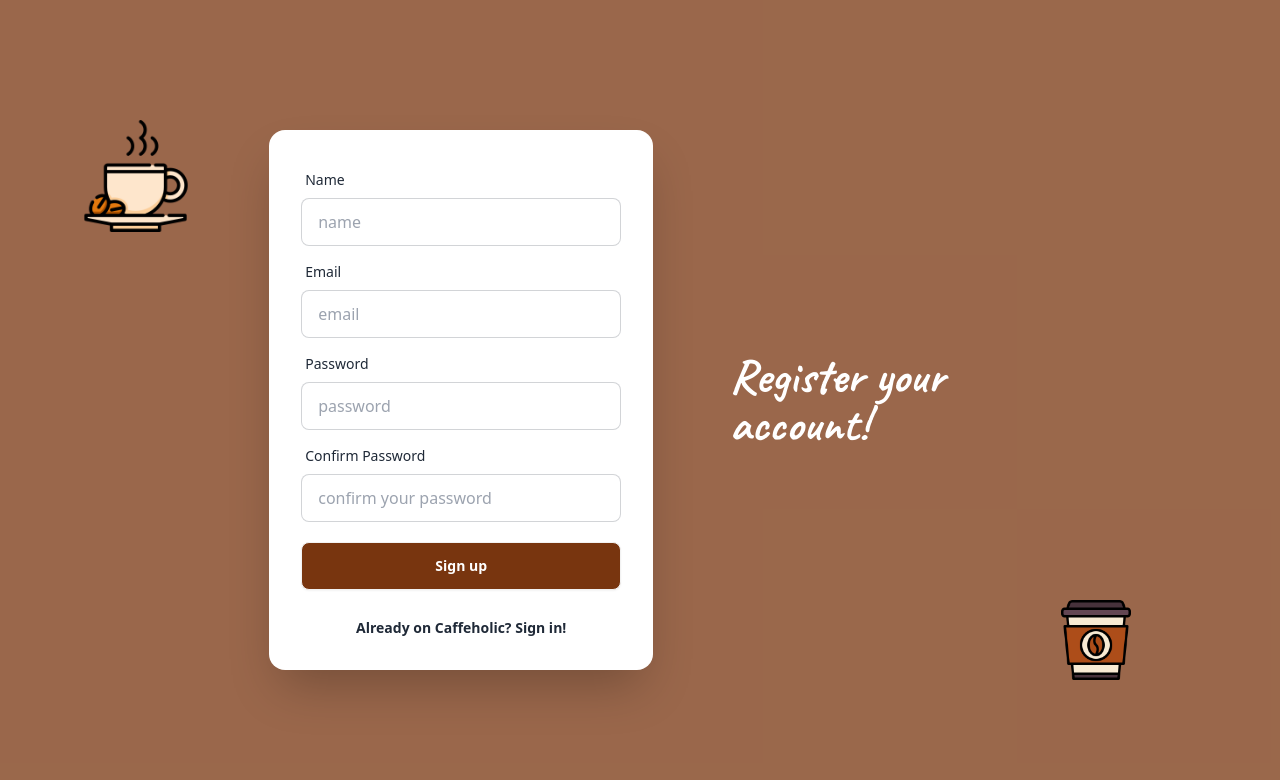
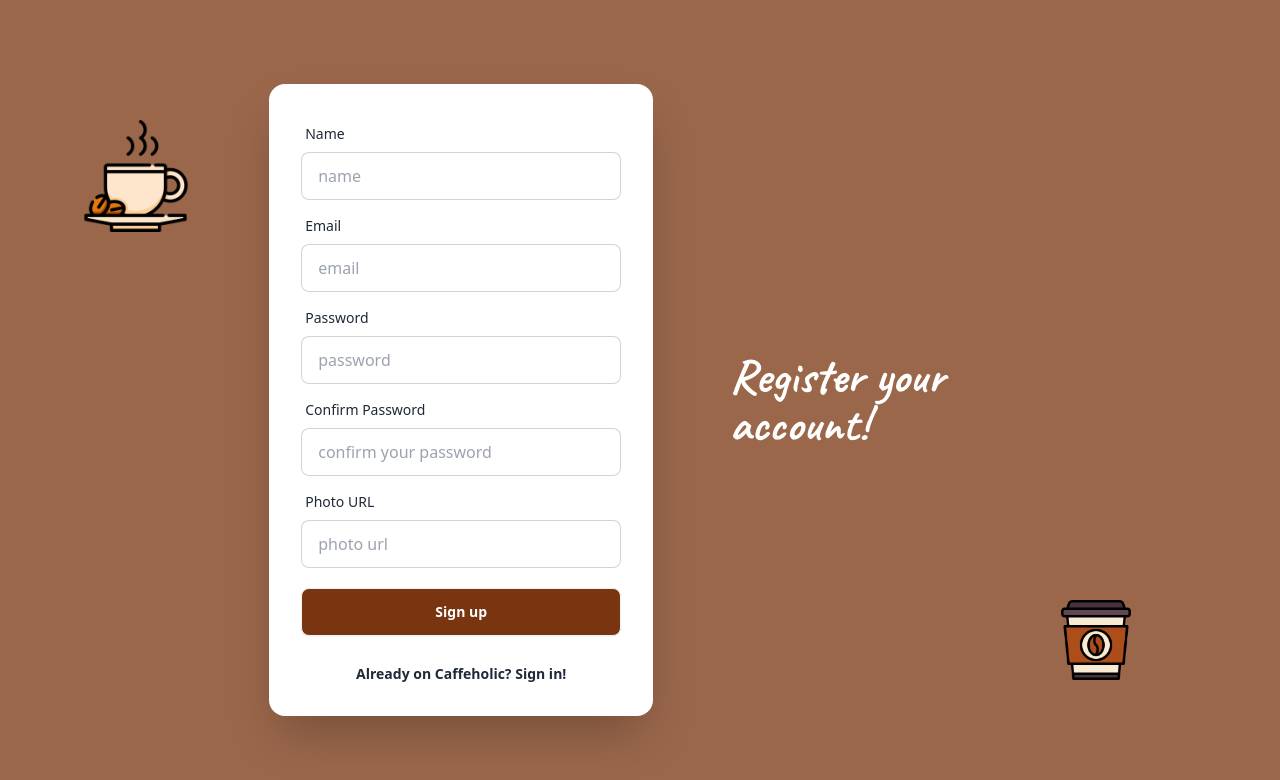
Before and after one commit to Barshonwebdev/Caffeholic-client, a React (Vite) app: page /register in a window 1280 px wide. Shown: the top 780 px of the page. Built offline with nearby package versions, Linux system fonts and the light colour scheme; no server answers; a web font is replaced by a local one.

Commit message:
user creation and login with jwt secure

```diff
--- a/src/AuthenticationRoutes/Login.jsx
+++ b/src/AuthenticationRoutes/Login.jsx
@@ -67,7 +67,9 @@
           body:JSON.stringify(userInfo)
         })
         .then((res)=>res.json())
-        .then(data=>console.log(data))
+        .then(data=>{
+          localStorage.setItem('token',data?.token)
+          console.log(data)})
       }
       navigate(from);
     })
--- a/src/AuthenticationRoutes/Register.jsx
+++ b/src/AuthenticationRoutes/Register.jsx
@@ -15,6 +15,7 @@
         const name=form.name.value;
         const email=form.email.value;
         const pass=form.password.value;
+        const photo=form.photo.value;
         const confirmPass=form.confirmPassword.value;
         if(pass!==confirmPass){
           setConfirm(false);
@@ -31,7 +32,7 @@
               email:data?.user?.email,
               name:name,
               verified:data?.user?.emailVerified,
-              photo:data?.user?.photoURL
+              photo:photo
             }
             fetch(`http://localhost:5000/user`,{
               method:"POST",
@@ -41,7 +42,9 @@
               body:JSON.stringify(userInfo)
             })
             .then((res)=>res.json())
-            .then(data=>console.log(data))
+            .then(data=>{
+              localStorage.setItem('token',data?.token)
+              console.log(data)})
           }
           e.target.reset();
           navigate(from);
@@ -112,6 +115,19 @@
                     />
 
                   </div>
+                  <div className="form-control">
+                    <label className="label">
+                      <span className="label-text">Photo URL</span>
+                    </label>
+                    <input
+                      type="text"
+                      name="photo"
+                      placeholder="photo url"
+                      className="input input-bordered"
+                      required
+                    />
+
+                  </div>
                   <button className="btn mt-3 hover:bg-amber-950 text-white bg-amber-900">
                     Sign up
                   </button>
--- a/src/Pages/Dashboard/AddPost.jsx
+++ b/src/Pages/Dashboard/AddPost.jsx
@@ -173,6 +173,7 @@
 
               <div className="form-control mt-6 col-span-2">
                 <button className="btn text-white bg-amber-900 hover:bg-amber-950">Coffepost</button>
+
               </div>
             </form>
           </div>
```
